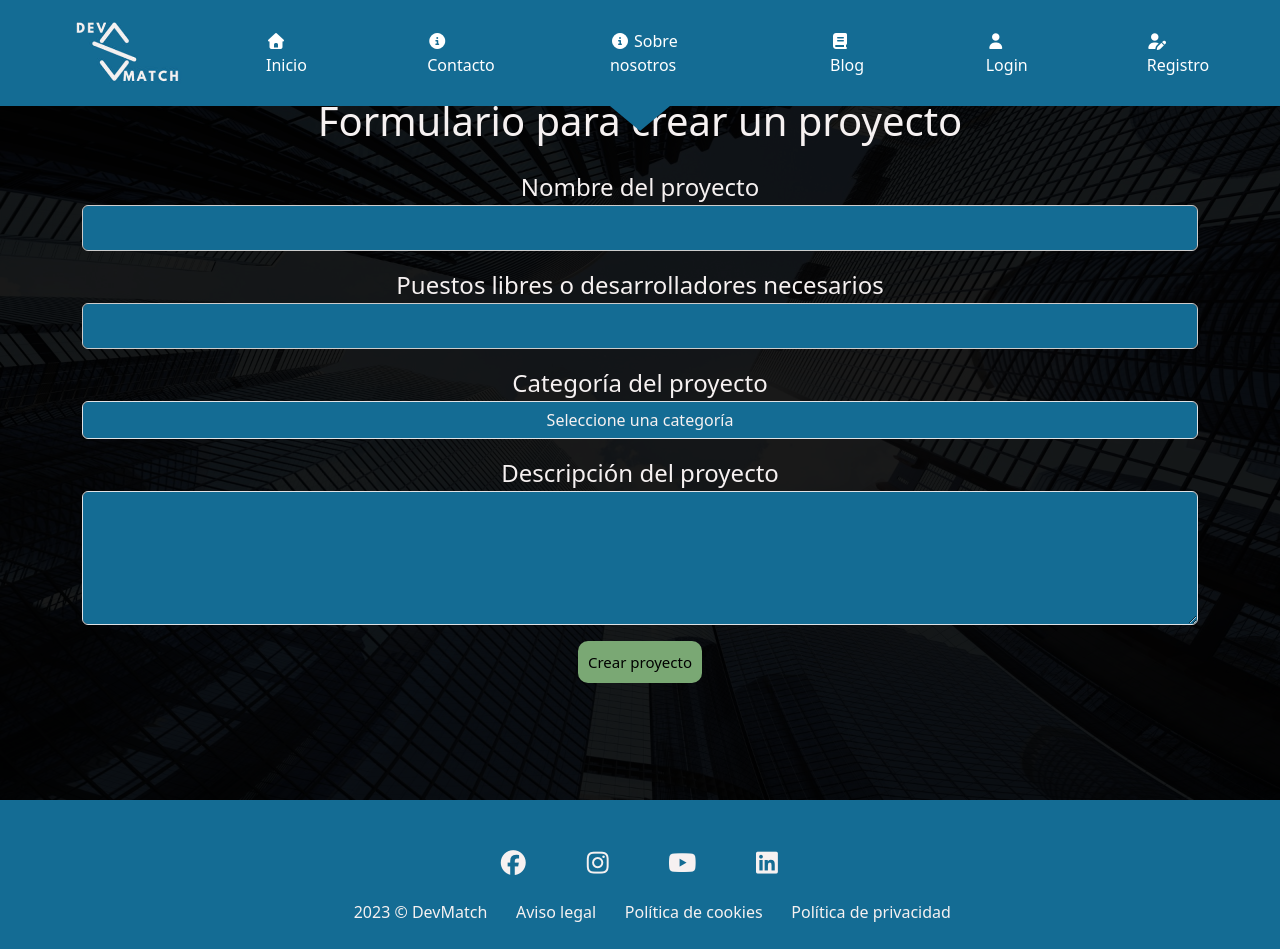
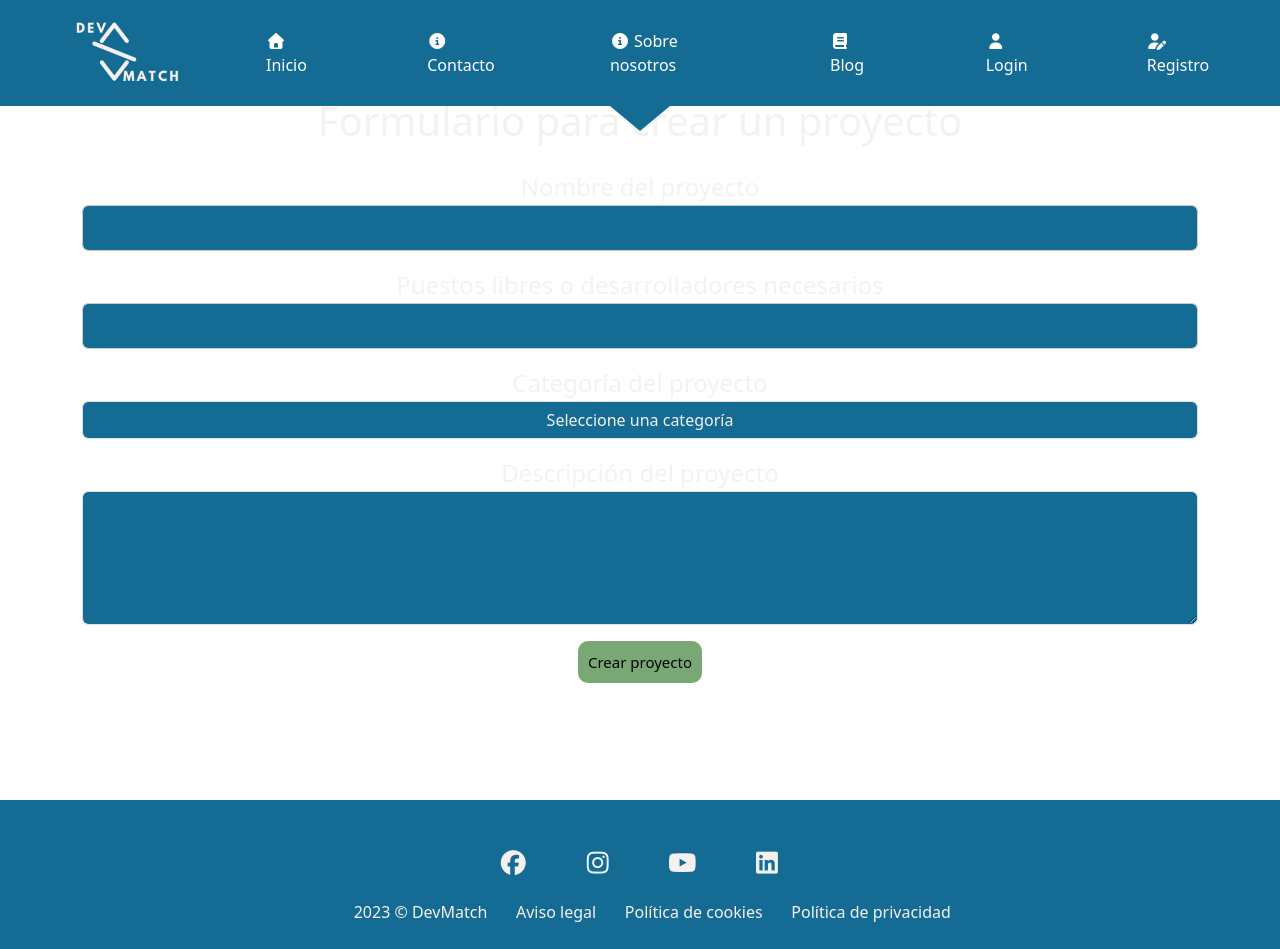
Before and after one commit to fgsuana/daw-project, a PHP site: page /pubproyecto.php in a window 1280 px wide. Run offline with PHP 8.4, Linux system fonts and the light colour scheme; some libraries are stand-ins or nearby versions.

Commit message:
Update pubproyecto.php

```diff
--- a/src/pubproyecto.php
+++ b/src/pubproyecto.php
@@ -10,7 +10,7 @@
     <link rel="stylesheet" href="../node_modules/@fortawesome/fontawesome-free/css/all.min.css">
 </head>
 
-<body class="bodypubproyecto">
+<body>
     <header>
     <?php include 'header.php'; ?>
     </header>
```
